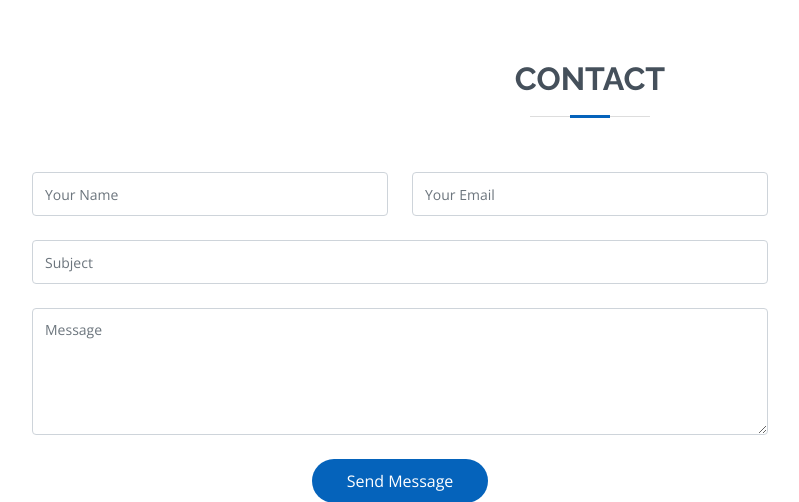
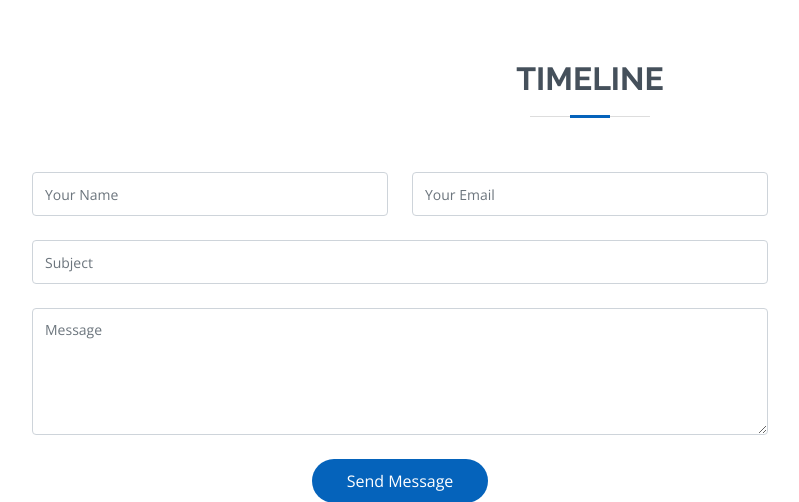
Before and after one commit to z3d6380/flask-portfolio-site, a Flask app: template app/templates/timeline.html in a window 1280 px wide. Shown: the top 502 px of the page, without its empty margins (100-899 px from the left). Run offline with Flask 2, Linux system fonts and the light colour scheme; the template is opened without the code that fills it, so the values that code supplies are empty; parts of the project's set-up code (start-up, migrations or seed data) failed here and were passed over; some libraries are stand-ins or nearby versions.

Commit message:
Added timeline CSS and placeholder

```diff
--- a/app/templates/timeline.html
+++ b/app/templates/timeline.html
@@ -2,12 +2,12 @@
 {% block preload %}
   <main id="main">
 
-      <!-- ======= Contact Section ======= -->
+      <!-- ======= Timeline POST Section ======= -->
       <section id="contact" class="contact">
         <div class="container" data-aos="fade-up">
 
           <div class="section-title">
-            <h2>Contact</h2>
+            <h2>Timeline</h2>
           </div>
 
           <div class="row mt-1">
@@ -44,9 +44,9 @@
           </div>
 
         </div>
-      </section><!-- End Contact Section -->
+      </section><!-- End Timeline POST Section -->
 
-    <!-- ======= Timeline Section ======= -->
+    <!-- ======= Timeline GET Section ======= -->
     <section id="timeline" class="timeline">
 
       <div class="timeline">
@@ -68,7 +68,7 @@
         </div>
       </div>
 
-    </section><!-- End Timeline Section -->
+    </section><!-- End Timeline GET Section -->
 
   </main><!-- End #main -->
   {% endblock %}
```
